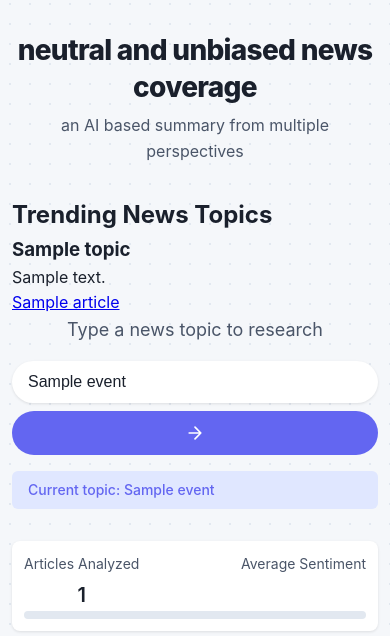
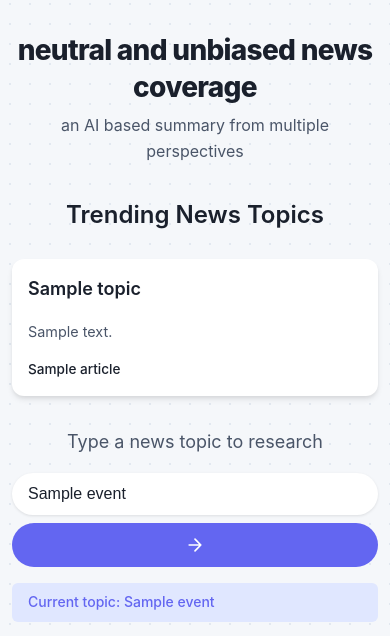
Before and after one commit to MHT-dotcom/neutralnews, a Python web app: template templates/index.html in a window 390 px wide. Shown: the part 86-722 px from the top of the page. Run offline with Jinja, Linux system fonts and the light colour scheme; the template is opened without the code that fills it: most values are stand-ins (such as "Sample title", 1, 10 or a date in 2020).

Commit message:
extracting hot topics

```diff
--- a/static/css/styles.css
+++ b/static/css/styles.css
@@ -24,6 +24,106 @@ body {
     margin: 0;
     background-image: radial-gradient(#e2e8f0 1px, transparent 1px);
     background-size: 20px 20px;
+}
+
+/* Trending Topics Section */
+.trending-container {
+    margin-bottom: 2rem;
+}
+
+.trending-title {
+    font-size: 1.5rem;
+    font-weight: 600;
+    color: var(--primary);
+    margin-bottom: 1.5rem;
+    text-align: center;
+}
+
+.trending-topics {
+    display: grid;
+    grid-template-columns: repeat(auto-fit, minmax(250px, 1fr));
+    gap: 1.5rem;
+}
+
+.trending-card {
+    background-color: var(--card-bg);
+    border-radius: 0.75rem;
+    box-shadow: 0 4px 6px -1px rgb(0 0 0 / 10%), 0 2px 4px -1px rgb(0 0 0 / 6%);
+    padding: 1.5rem;
+}
+
+.trending-card h3 {
+    font-size: 1.25rem;
+    font-weight: 600;
+    color: var(--primary);
+    margin-bottom: 1rem;
+}
+
+.trending-summary {
+    font-size: 0.95rem;
+    color: var(--secondary);
+    line-height: 1.6;
+    margin-bottom: 1rem;
+}
+
+.trending-articles {
+    display: flex;
+    flex-direction: column;
+    gap: 0.75rem;
+}
+
+.trending-article-link {
+    color: var(--primary);
+    font-size: 0.875rem;
+    font-weight: 500;
+    text-decoration: none;
+    transition: color 0.2s;
+}
+
+.trending-article-link:hover {
+    color: var(--accent);
+}
+
+/* Mobile-specific styles for trending section */
+@media (max-width: 640px) {
+    .trending-topics {
+        grid-template-columns: 1fr; /* Single column on mobile */
+    }
+
+    .trending-card {
+        padding: 1rem;
+    }
+
+    .trending-card h3 {
+        font-size: 1.125rem;
+    }
+
+    .trending-summary {
+        font-size: 0.9rem;
+    }
+
+    .trending-article-link {
+        font-size: 0.85rem;
+    }
+}
+
+/* Additional adjustments for very small screens */
+@media (max-width: 380px) {
+    .trending-title {
+        font-size: 1.25rem;
+    }
+
+    .trending-card h3 {
+        font-size: 1rem;
+    }
+
+    .trending-summary {
+        font-size: 0.85rem;
+    }
+
+    .trending-article-link {
+        font-size: 0.8rem;
+    }
 }
 
 .app-container {
```
Also changed, not shown: fetchers.py (+67 -1 lines), processors.py (+37 -0 lines), routes.py (+39 -14 lines), trends.py (+22 -6 lines).
